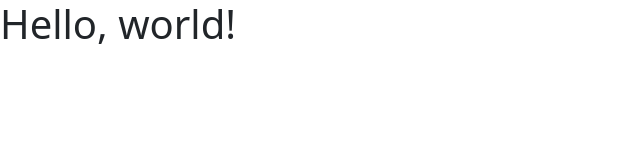
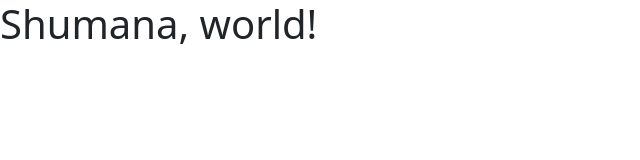
Before and after one commit to gjwilliams716/MIS4013_hw1, a plain HTML site: page index.html in a window 1280 px wide. Shown: the whole page, without its empty margins (0-640 px from the left). Drawn offline with nearby package versions, Linux system fonts and the light colour scheme.

Commit message:
Update index.html

```diff
--- a/index.html
+++ b/index.html
@@ -7,7 +7,7 @@
     <link href="https://cdn.jsdelivr.net/npm/bootstrap@5.3.1/dist/css/bootstrap.min.css" rel="stylesheet" integrity="sha384-4bw+/aepP/YC94hEpVNVgiZdgIC5+VKNBQNGCHeKRQN+PtmoHDEXuppvnDJzQIu9" crossorigin="anonymous">
   </head>
   <body>
-    <h1>Hello, world!</h1>
+    <h1>Shumana, world!</h1>
     <script src="https://cdn.jsdelivr.net/npm/bootstrap@5.3.1/dist/js/bootstrap.bundle.min.js" integrity="sha384-HwwvtgBNo3bZJJLYd8oVXjrBZt8cqVSpeBNS5n7C8IVInixGAoxmnlMuBnhbgrkm" crossorigin="anonymous"></script>
   </body>
 </html>
```
